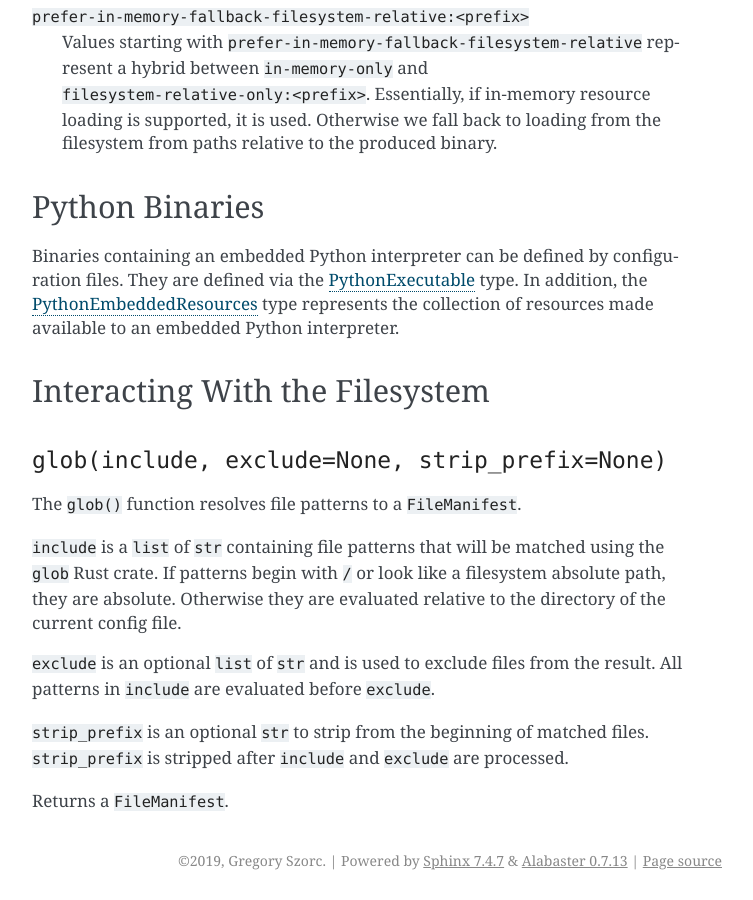
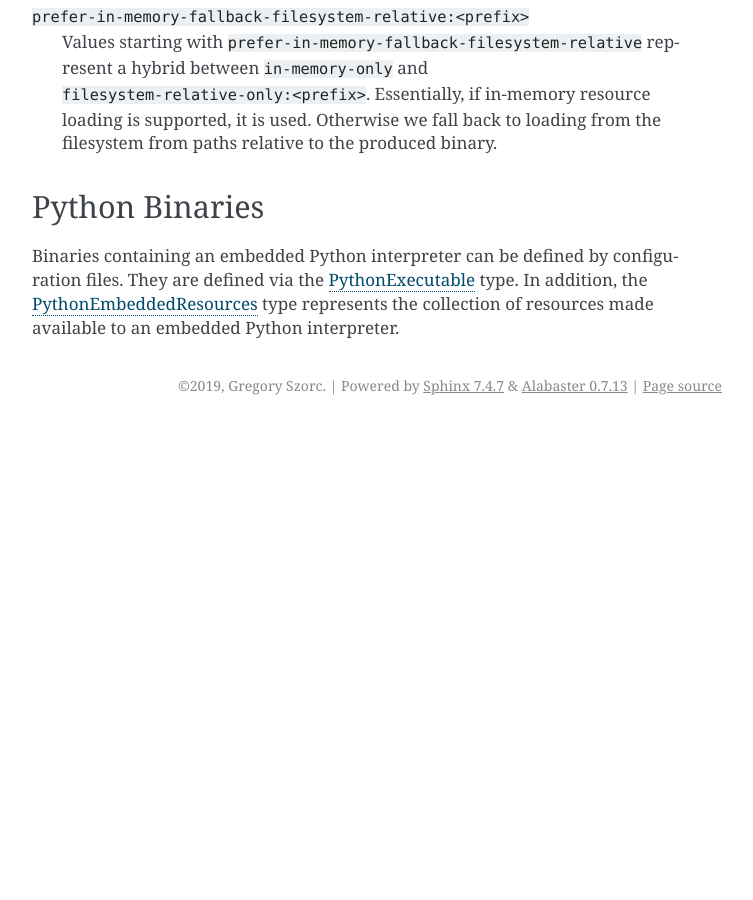
Before and after one commit to indygreg/PyOxidizer, a Sphinx documentation site: the page built from docs/config_api.rst, in a window 1280 px wide and 900 px high, scrolled down 1521 px. Shown: the whole window, without its empty margins (388-1141 px from the left). Built offline with Sphinx 7.4.7, drawn with Linux system fonts in a browser that asks for light colours; the version number is read from the project's files by our own code; after the commit the page ends 1946 px from its top, so only the background shows below that; some of the changed text lies outside the part shown.

Commit message:
docs: extract glob() to own doc

```diff
--- a/docs/config.rst
+++ b/docs/config.rst
@@ -18,6 +18,7 @@
    config_globals
    config_global_state
    config_target_management
+   config_filesystem
    config_type_file_content
    config_type_file_manifest
    config_type_python_distribution
--- a/docs/config_api.rst
+++ b/docs/config_api.rst
@@ -91,27 +91,3 @@
 configuration files. They are defined via the :ref:`config_type_python_executable`
 type. In addition, the :ref:`config_type_python_embedded_resources` type represents
 the collection of resources made available to an embedded Python interpreter.
-
-Interacting With the Filesystem
-===============================
-
-.. _config_glob:
-
-``glob(include, exclude=None, strip_prefix=None)``
---------------------------------------------------
-
-The ``glob()`` function resolves file patterns to a ``FileManifest``.
-
-``include`` is a ``list`` of ``str`` containing file patterns that will be
-matched using the ``glob`` Rust crate. If patterns begin with ``/`` or
-look like a filesystem absolute path, they are absolute. Otherwise they are
-evaluated relative to the directory of the current config file.
-
-``exclude`` is an optional ``list`` of ``str`` and is used to exclude files
-from the result. All patterns in ``include`` are evaluated before ``exclude``.
-
-``strip_prefix`` is an optional ``str`` to strip from the beginning of
-matched files. ``strip_prefix`` is stripped after ``include`` and ``exclude``
-are processed.
-
-Returns a ``FileManifest``.
```
Also changed, not shown: docs/config_filesystem.rst (added, +34 -0 lines).
